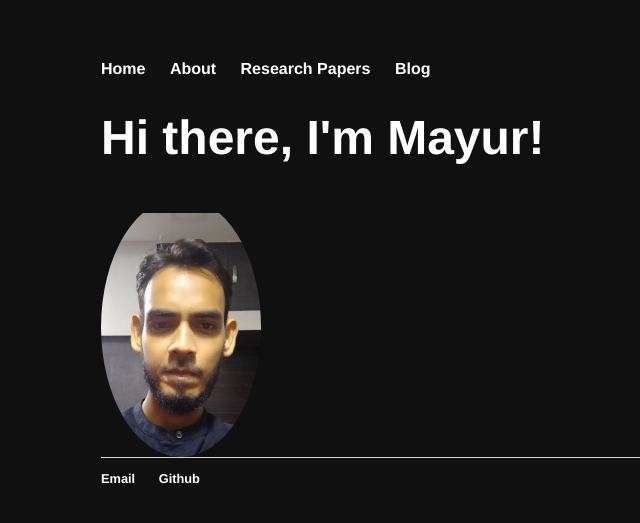
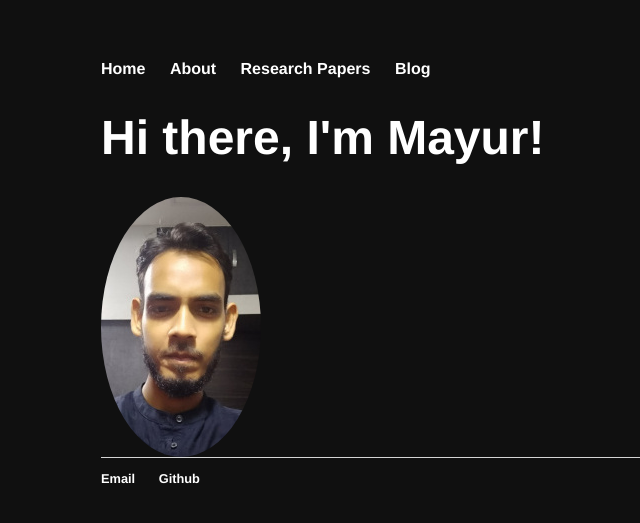
Before and after one commit to Mayurji/mayurji.github.io, a Jekyll site: the page built from index.html, in a window 1280 px wide. Shown: the top 523 px of the page, without its empty margins (91-731 px from the left). Built offline with Jekyll 4.4.1, drawn with Linux system fonts in a browser that asks for light colours.

Commit message:
Update index.html

```diff
--- a/index.html
+++ b/index.html
@@ -13,9 +13,9 @@
 </head>
 <h1>Hi there, I'm Mayur!</h1>
 <div class="image-cropper">
-	<p><img src="{{site.url}}/assets/images/profile/mayur.jpg" alt="avatar" class="profile-pic">
+	<img src="{{site.url}}/assets/images/profile/mayur.jpg" alt="avatar" class="profile-pic">
 
-	I work as a Data Scientist in Verizon with experience in multiple domains. I have worked and built systems reflecting
+	<p>I work as a Data Scientist in Verizon with experience in multiple domains. I have worked and built systems reflecting
 	better user experience with NLP systems and also enabled systems to provide solid search experience for SEO.</p>
 
 	<p>My passion resides in what, why & how of deep learning and I contribute to deep learning with my Github repo on Deep
```
